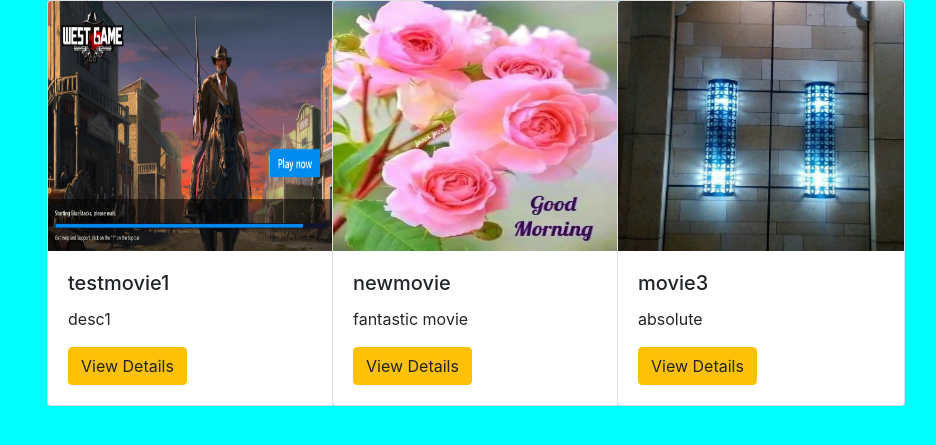
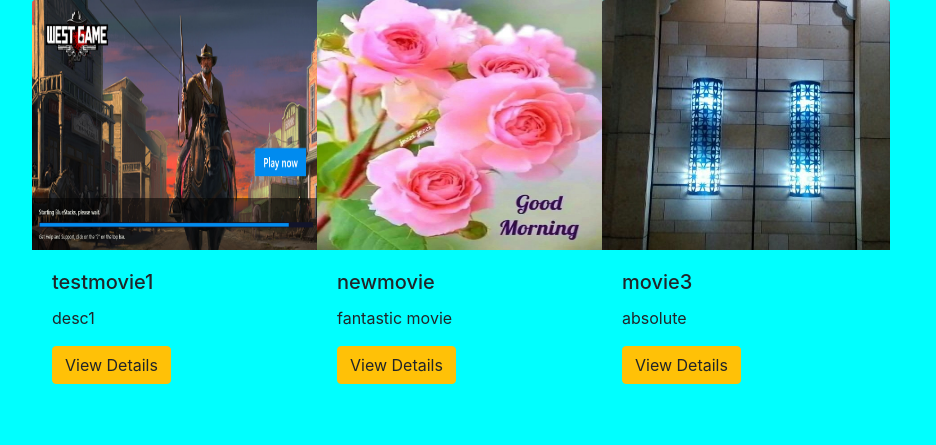
Before and after one commit to Philip0703/Python_movieproject, a Django app: page / in a window 1280 px wide. Shown: the part 56-501 px from the top of the page, without its empty margins (38-974 px from the left). Run offline with Django 3.2, Linux system fonts and the light colour scheme; data comes from the database, SQL or seed files in the repository; some libraries are stand-ins or nearby versions.

Commit message:
Update index.html

```diff
--- a/movieproject/templates/index.html
+++ b/movieproject/templates/index.html
@@ -6,7 +6,7 @@
     <div class="row">
         {%for i in movie_list %}
         <div class="col-md-3">
-            <div class="card" style="width: 18rem;">
+            <div class="card-deck" style="width: 18rem;">
   <img class="card-img-top" src="{{i.img.url}}" alt="Card image cap" height="250">
   <div class="card-body">
     <h5 class="card-title">{{i.name}}</h5>
```
